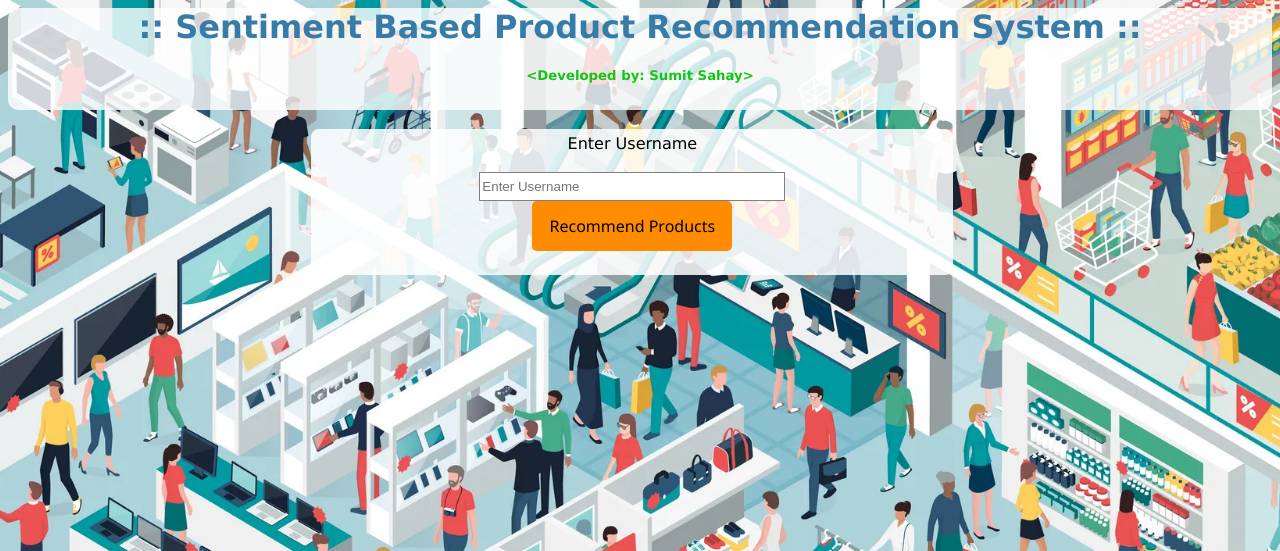
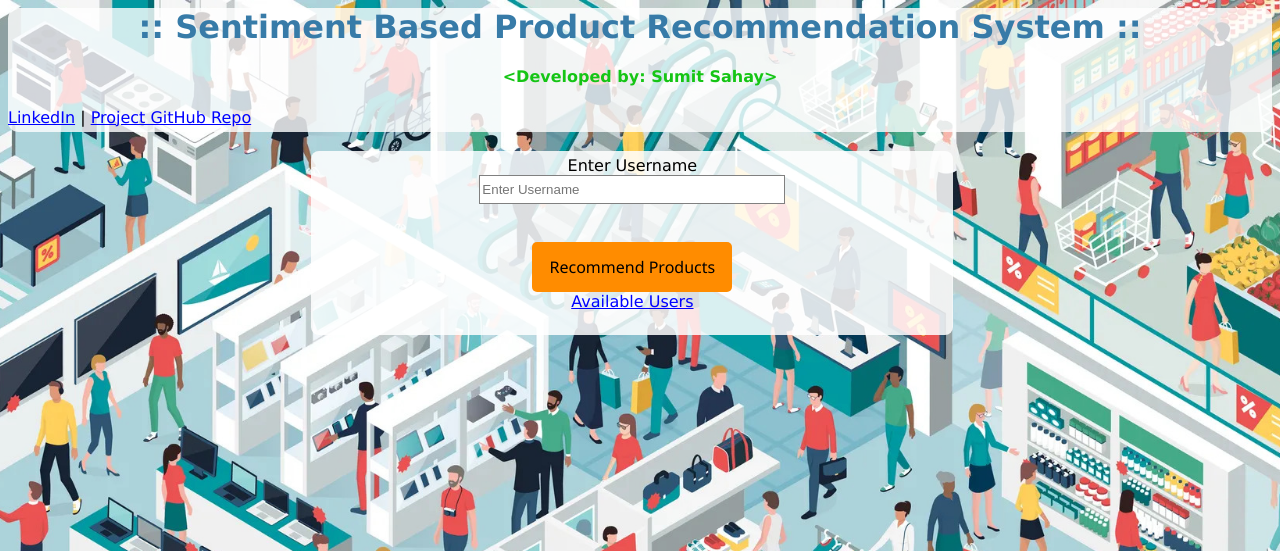
Before and after one commit to sumitsahay68/SentimentBasedProductRecommendationSystem, a Flask app: page / in a window 1280 px wide. Shown: the top 551 px of the page. Run offline with Flask 2, Linux system fonts and the light colour scheme; parts of the project's set-up code (start-up, migrations or seed data) failed here and were passed over.

Commit message:
updated error message and completed main UI

```diff
--- a/model.py
+++ b/model.py
@@ -40,7 +40,7 @@ def sentimentBasedProductRecommendations(username):
     except KeyError:
         # If user doesn't exist print the error message
         errorMessage = "ERROR: Unable to recommend products to username '{}', as it doesn't not exist in the system!\n\
-            Please try again with another user that already exists in the system.".format(username)
+            Please try again with a user from 'Available Users' list provided above. ".format(username)
 
         return errorMessage
 
--- a/static/style.css
+++ b/static/style.css
@@ -6,11 +6,13 @@ body            {
     background-repeat: no-repeat;
     background-attachment: fixed;
 }
-a, h1, h2       { color: #377ba8; }
+h1, h2          { color: #377ba8; }
 h1, h2          { margin: 0; }
 /* h1              { border-bottom: 2px solid #eee; } */
 h2              { font-size: 1.2em; }
-h5              { color: rgb(21, 197, 21);}
+h4              { color: rgb(21, 197, 21);}
+h3              { font-family: 'Segoe UI', Tahoma, Geneva, Verdana, sans-serif; color: darkslateblue;}
+a               { color: blue;}
 
 .header {
   background-color: rgba(255, 255, 255, 0.8);
@@ -42,7 +44,7 @@ input[type=submit] {
   width: 200px;
   height: 50px;
   font-size: inherit;
-  font-weight: 200;
+  font-weight: 500;
   font-family:'Segoe UI', Tahoma, Geneva, Verdana, sans-serif;
   background-color: darkorange;
   border: none;
--- a/templates/index.html
+++ b/templates/index.html
@@ -4,15 +4,18 @@
 <body>
   <div class="header">
     <h1 style="text-align:center;">:: Sentiment Based Product Recommendation System ::</h1>
-    <h5 style="text-align:center;">&lt;Developed by: Sumit Sahay&gt;</h5>
+    <h4 style="text-align:center;">&lt;Developed by: Sumit Sahay&gt;</h4>
+    <span style="text-align: center;"><a href="https://www.linkedin.com/in/sumit-sahay/" target="_blank">LinkedIn</a>&nbsp;|&nbsp;<a href="https://github.com/sumitsahay68/SentimentBasedProductRecommendationSystem" target="_blank">Project GitHub Repo</a> </span>
   </div>
 
   <br>
   <div class="main">
     <form action="{{url_for('recommendProducts')}}" method="post">
-      <label for="username">Enter Username</label><br><br>
-      <input type="text" class="textbox" name="username" placeholder="Enter Username"><br>
+      <label for="username">Enter Username</label><br>
+      <input type="text" class="textbox" name="username" placeholder="Enter Username"><br><br><br>
       <input type="submit" class="submitbutton" value="Recommend Products">
+      <br>
+      <a href="allusernames.html">Available Users</a>
     </form>
     <!-- Displaying the Recommendations -->
     <br>
```
